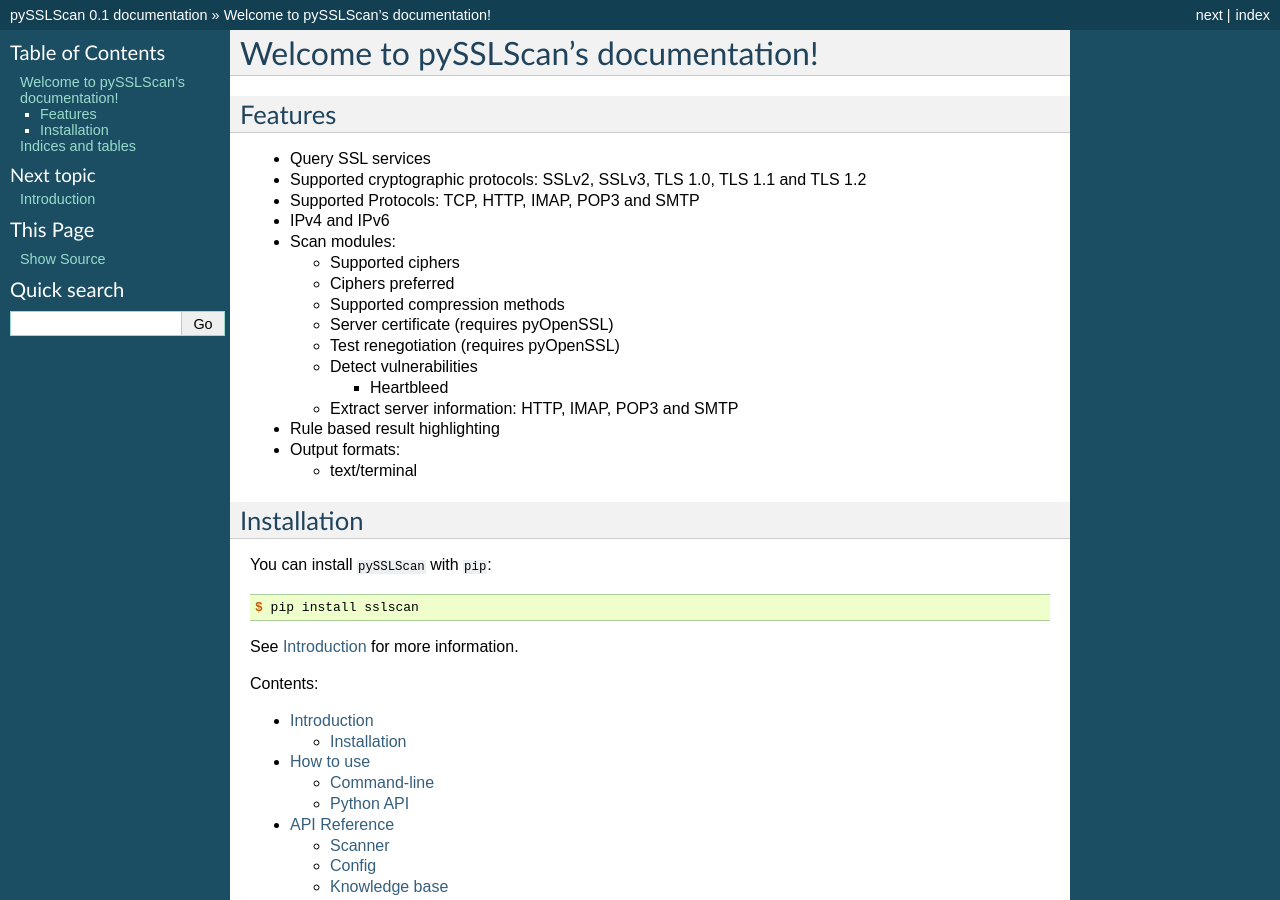
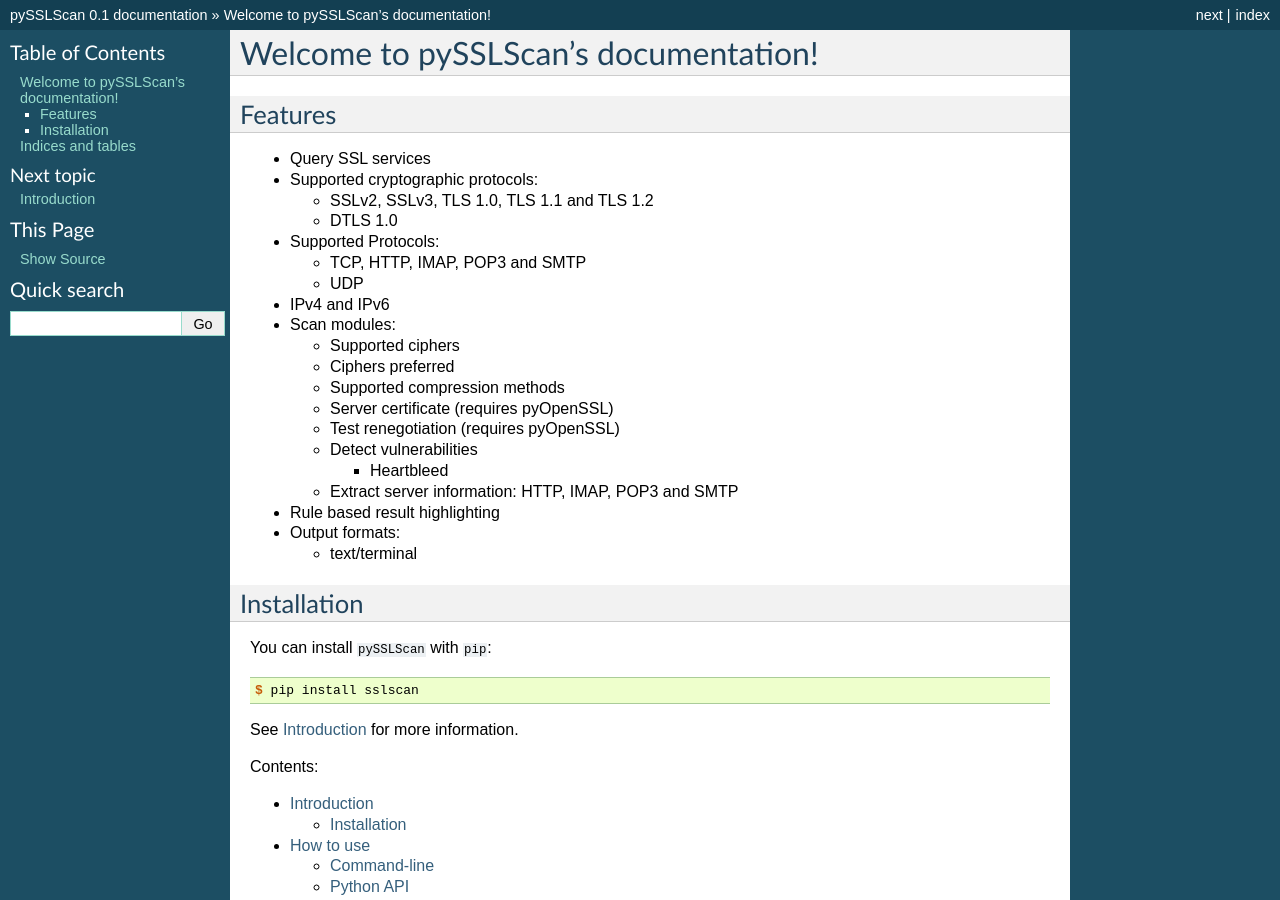
Before and after one commit to DinoTools/pysslscan, a Sphinx documentation site: the page built from docs/source/index.rst, in a window 1280 px wide and 900 px high. Built offline with Sphinx 7.4.7, drawn with Linux system fonts in a browser that asks for light colours.

Commit message:
doc - Update features

```diff
--- a/README.rst
+++ b/README.rst
@@ -19,7 +19,11 @@
   * SSLv2, SSLv3, TLS 1.0, TLS 1.1 and TLS 1.2
   * DTLS 1.0
 
-* Supported Protocols: TCP, HTTP, IMAP, POP3 and SMTP
+* Supported Protocols:
+
+  * TCP, HTTP, IMAP, POP3 and SMTP
+  * UDP
+
 * IPv4 and IPv6
 * Scan modules:
 
--- a/docs/source/index.rst
+++ b/docs/source/index.rst
@@ -5,8 +5,16 @@
 --------
 
 * Query SSL services
-* Supported cryptographic protocols: SSLv2, SSLv3, TLS 1.0, TLS 1.1 and TLS 1.2
-* Supported Protocols: TCP, HTTP, IMAP, POP3 and SMTP
+* Supported cryptographic protocols:
+
+  * SSLv2, SSLv3, TLS 1.0, TLS 1.1 and TLS 1.2
+  * DTLS 1.0
+
+* Supported Protocols:
+
+  * TCP, HTTP, IMAP, POP3 and SMTP
+  * UDP
+
 * IPv4 and IPv6
 * Scan modules:
 
```
